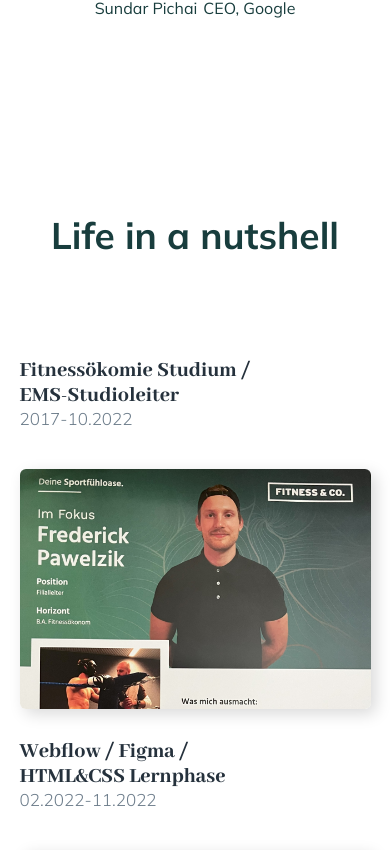
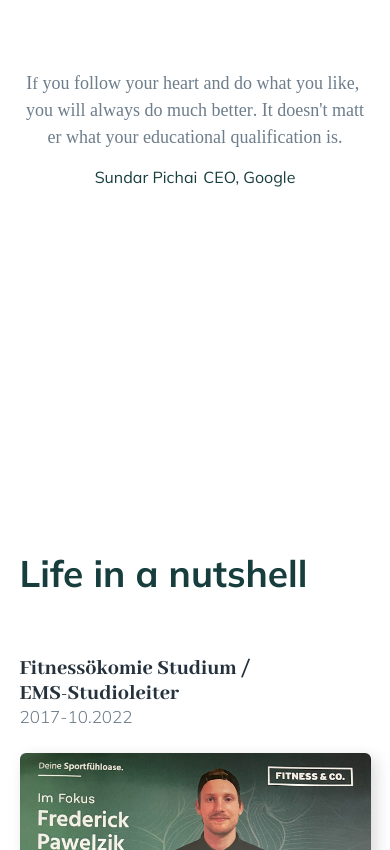
Before and after one commit to fredwardp/portfolio, a React (Vite) app in the folder frontend/: page / in a window 390 px wide. Shown: the part 1150-2000 px from the top of the page. Built offline with nearby package versions, Linux system fonts and the light colour scheme.

Commit message:
mobile optimizations

```diff
--- a/frontend/src/components/Projects/Projects.css
+++ b/frontend/src/components/Projects/Projects.css
@@ -134,6 +134,9 @@
 }
 
 @media only screen and (max-width: 709px) {
+  .projects_sec {
+    margin-top: -45vw;
+  }
   .projects_wrapper {
     grid-template-columns: 1fr;
   }
@@ -146,4 +149,8 @@
   .projects_sec h2 {
     text-align: center;
   }
+  .in_work {
+    left: -15px;
+    top: 55px;
+  }
 }
--- a/frontend/src/components/TechStack/TechStack.css
+++ b/frontend/src/components/TechStack/TechStack.css
@@ -118,6 +118,9 @@
 }
 
 @media only screen and (max-width: 700px) {
+  .techstack_section {
+    padding-bottom: 70vw;
+  }
   .techstack_wrapper {
     flex-direction: column;
     align-items: center;
--- a/frontend/src/components/Timeline/Timeline.css
+++ b/frontend/src/components/Timeline/Timeline.css
@@ -80,6 +80,25 @@
   object-position: 50% 0%;
 }
 
+@keyframes fadeIn {
+  from {
+    opacity: 0.2;
+  }
+  to {
+    opacity: 1;
+  }
+}
+
+/* Initial state of the element */
+.invisible {
+  opacity: 0.2;
+  transition: opacity 1s ease-in-out;
+}
+
+/* Class to apply the animation */
+.visible {
+  animation: fadeIn 3s forwards;
+}
 @media only screen and (max-width: 1026px) {
   .timeline-section {
     min-height: 140svh;
@@ -100,13 +119,23 @@
     flex-direction: column;
     transform: unset !important;
   }
-  .timeline-stations article:nth-of-type(odd) {
-    margin-top: 30px;
+  .timeline-section .timeline-stations article {
+    margin-top: 60px;
+    margin-bottom: 30px;
   }
+  /* Initial state of the element */
+
   .timeline-stations article img {
     width: 90vw;
     min-height: 240px;
-    height: 40vw;
+    height: 80vw;
     min-width: unset;
   }
+  .timeline-stations article div p {
+    margin-bottom: 6px;
+  }
+  .timeline-animation-wrapper h2 {
+    text-align: left;
+    margin-bottom: 0px;
+  }
 }
--- a/frontend/src/components/Timeline/Timeline.tsx
+++ b/frontend/src/components/Timeline/Timeline.tsx
@@ -1,8 +1,7 @@
-import "./Timeline.css"
-import { useRef } from "react";
-import {motion, useTransform, useScroll} from "framer-motion"
+import "./Timeline.css";
+import { useRef, useEffect } from "react";
+import { motion, useTransform, useScroll } from "framer-motion";
 import InViewArticle from "../InViewArticle";
-
 
 const articles = [
   {
@@ -29,21 +28,43 @@
 
 const Timeline = () => {
   const targetRef = useRef<HTMLDivElement | null>(null);
-const {scrollYProgress} = useScroll({
-    target: targetRef
-})
-const x = useTransform(scrollYProgress, [0, 1], ["14%", "-66.5%"])
+  const { scrollYProgress } = useScroll({
+    target: targetRef,
+  });
+  const x = useTransform(scrollYProgress, [0, 1], ["14%", "-66.5%"]);
 
-    return ( <section ref={targetRef} className="timeline-section">
+  useEffect(() => {
+    const observer = new IntersectionObserver((entries) => {
+      entries.forEach((entry) => {
+        if (entry.isIntersecting) {
+          entry.target.classList.add("visible");
+          entry.target.classList.remove("invisible");
+        }
+      });
+    });
+
+    const elements = document.querySelectorAll(".timeline-stations > div");
+    elements.forEach((element) => observer.observe(element));
+
+    return () => {
+      elements.forEach((element) => observer.unobserve(element));
+    };
+  }, []);
+
+  return (
+    <section ref={targetRef} className="timeline-section">
       <div className="container timeline-animation-wrapper">
         <h2>Life in a nutshell</h2>
         <motion.div style={{ x }} className="timeline-stations">
           {articles.map((article, index) => (
-              <InViewArticle key={index} {...article} />
+            <div key={index} className="invisible">
+              <InViewArticle {...article} />
+            </div>
           ))}
         </motion.div>
       </div>
-      </section>);
-}
+    </section>
+  );
+};
 
 export default Timeline;
--- a/frontend/src/pages/Home/Home.css
+++ b/frontend/src/pages/Home/Home.css
@@ -60,7 +60,7 @@
 
 @media only screen and (max-width: 709px) {
   .quote_section {
-    min-height: 60svh;
+    min-height: 100svh;
   }
   .quote_section blockquote {
     font-size: 18px;
```
Lines whose indentation alone changed are shown as unchanged.
